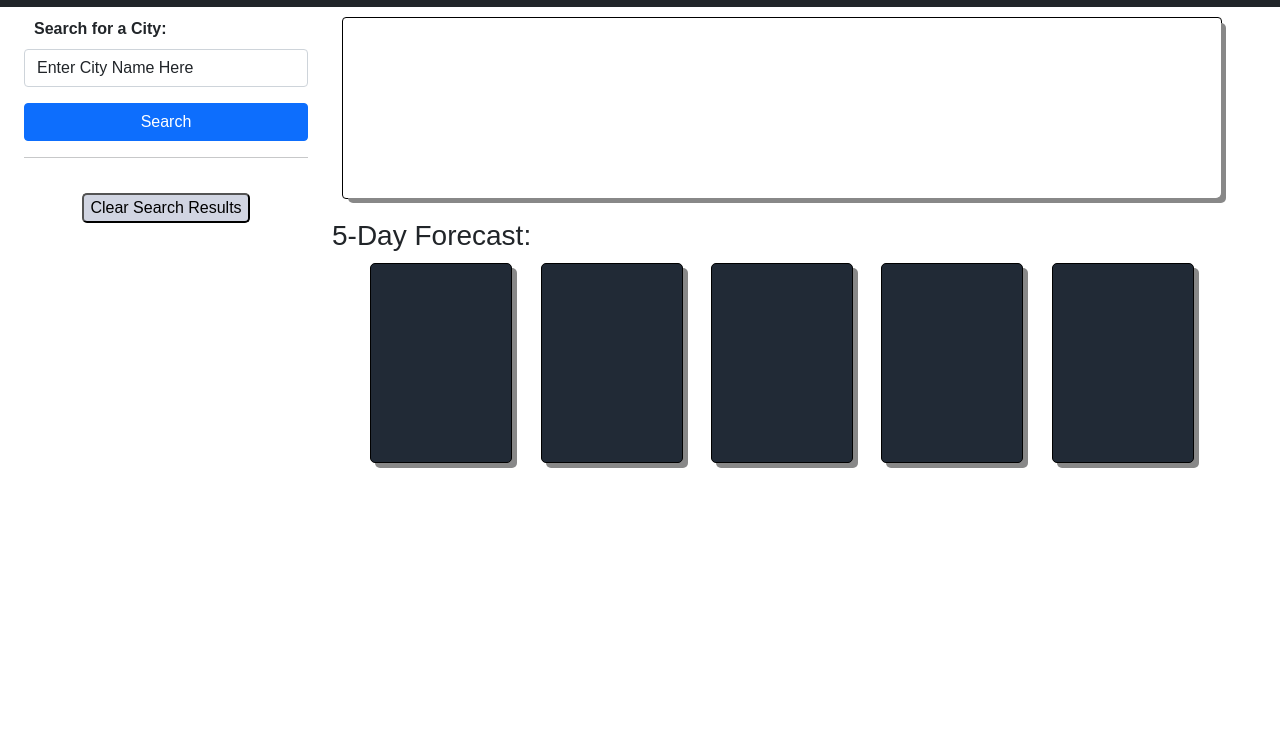
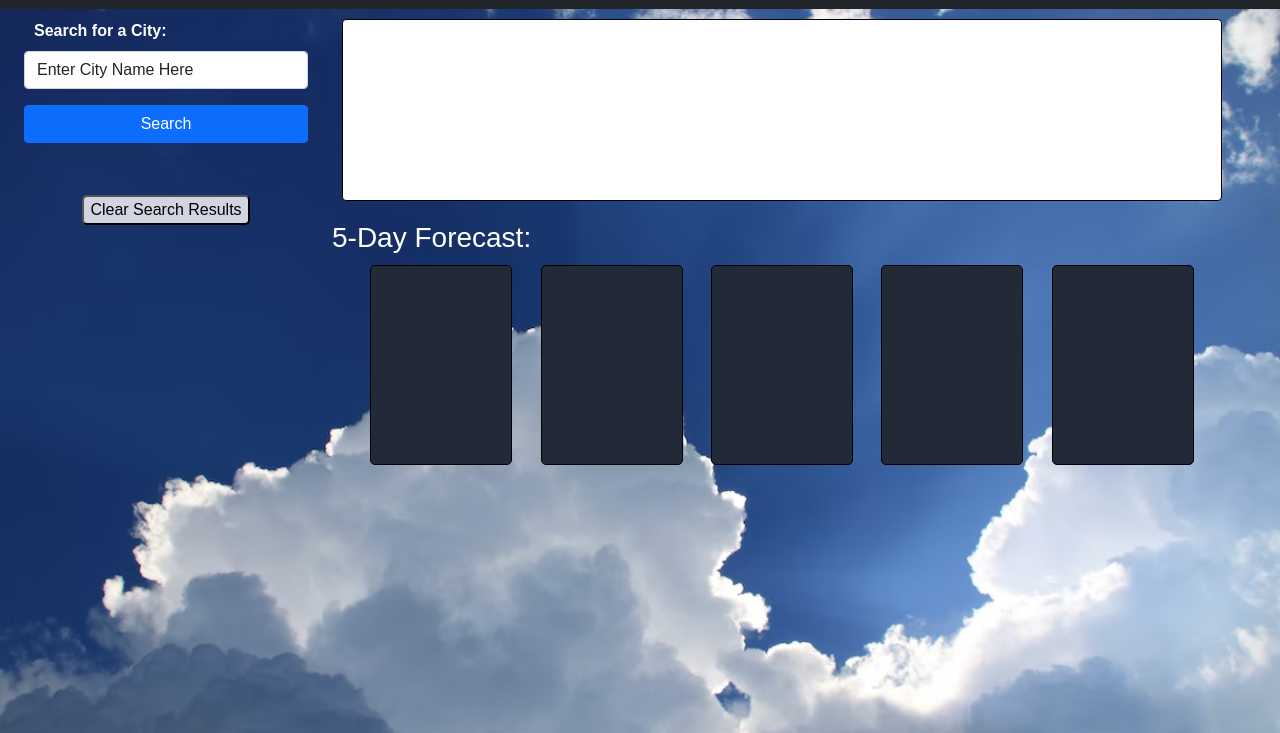
Before and after one commit to EricKim86/weather-dashboard, a plain HTML site: page index.html in a window 1280 px wide. Shown: the part 67-800 px from the top of the page. Drawn offline with nearby package versions, Linux system fonts and the light colour scheme.

Commit message:
added new background image and updated README

```diff
--- a/assets/css/style.css
+++ b/assets/css/style.css
@@ -1,14 +1,24 @@
+html {
+    position: relative;
+    min-height: 100%;
+}
+
 body {
     font-family:Arial, Helvetica, sans-serif;
     font-weight: bold;
+    background-image: url("../images/sunny.avif");
+    background-repeat: no-repeat;
+    background-size: cover;
 }
 
 label {
     margin: 10px;
+    color: white;
 }
 
 h3 {
     margin: 20px 0 10px 0;
+    color: white;
 }
 
 p {
@@ -49,6 +59,12 @@ li {
     border-radius: 5px;
     border: 1px soldi black;
 }
+
+.clear-search:hover {
+    background-color: rgb(124, 127, 136);
+    color: white;
+
+}
 .search-button {
     margin: 5px;
     padding: 8px;
@@ -60,6 +76,7 @@ li {
     border: 1px soldi black;
     width: 300px;
     font-size: 16px;
+    font-weight: bold;
 }
 
 .search-button:hover {
@@ -72,7 +89,6 @@ li {
 .card-main {
     padding: 10px;
     border-radius: 5px;
-    box-shadow: 5px 5px #888888;
     background-image: url("../images/clouds.jpg");
     background-size: cover;
     width: 100%;
@@ -101,10 +117,26 @@ li {
     border-radius: 5px;
     font-size: 14px;
     padding: 20px 0 20px 10px;
-    box-shadow: 5px 5px #888888;
     width: 100%;
     height: 200px;
 }
+
+.card-body {
+    background-color: rgb(33, 42, 54);
+    color: white;
+    border: 1px solid black;
+    border-radius: 5px;
+    font-size: 14px;
+    padding: 20px 0 20px 10px;
+    width: 100%;
+    height: 200px;
+}
+
+.card-body:hover {
+    color: rgba(255, 255, 255, 1);
+    box-shadow: 0 25px 35px rgba(100, 155, 207, 0.4);
+  }
+
 
 .card-body p {
     margin: 10px 5px 10px 5px;
--- a/assets/js/script.js
+++ b/assets/js/script.js
@@ -34,10 +34,19 @@ if (searchDisplay !== null) {
 }
 
 //saving and display city searches
-
 searchDisplay.push(input.value);
 localStorage.setItem("cityRecall", JSON.stringify(searchDisplay));
 input.value = "";
+
+//populating saved searches for user
+for (var i = 0; i < searchDisplay.length; i++) {
+  var cityGen = searchDisplay[i];
+  var btnGen = document.createElement("button")
+  btnGen.classList.add("search-button")
+  btnGen.textContent = cityGen;
+  btnGen.setAttribute("data-index", i);
+  searchResults.append(btnGen)
+    }
 
 //fetch api
   var url = ("https://api.openweathermap.org/data/2.5/forecast?q=" + city + "&units=metric&appid=" + APIKey)
@@ -49,7 +58,7 @@ input.value = "";
   .then(function (data) {
     console.log(data);
 
-// primary display - using jquery to target index.html to eliminate the need to create multiple variables
+// primary display
 var listItem = document.createElement("div");
 listItem.textContent = data.city.name;
 document.querySelector(".main-city").appendChild(listItem);
@@ -150,15 +159,6 @@ document.querySelector(".box4A").textContent = date4.format("dddd (MM/D/YY)")
 var date5 = dayjs().add(5,"days");
 document.querySelector(".box5A").textContent = date5.format("dddd (MM/D/YY)")
 
-//populating saved searches for user
-for (var i = 0; i < searchDisplay.length; i++) {
-  var cityGen = searchDisplay[i];
-  var btnGen = document.createElement("button")
-  btnGen.classList.add("search-button")
-  btnGen.textContent = cityGen;
-  btnGen.setAttribute("data-index", i);
-  searchResults.append(btnGen)
-    }
   })
   }
 }
--- a/index.html
+++ b/index.html
@@ -14,9 +14,10 @@
     <title>Weather Dashboard</title>
 </head>
 <body>
+  <!-- nav bar -->
     <nav class="navbar navbar-custom navbar-dark bg-dark">
         <div class="container-fluid">
-          <span class="navbar-brand mb-0 h1">Weather Dashboard</span>
+          <span class="navbar-brand mb-0 h1"><img src="./assets/images/cloud-icon.png" height="25px" width="25px">&nbsp Weather Dashboard</span>
         </div>
     </nav>
     <section class="container-fluid row d-flex justify-content-center">
@@ -92,7 +93,7 @@
             </section>
         </section>
     </section>
-
+<!-- js scripts -->
     <script src="https://code.jquery.com/jquery-3.4.1.min.js"></script>
     <script
       src="https://cdn.jsdelivr.net/npm/dayjs@1.11.3/dayjs.min.js"
```
Also changed, not shown: assets/images/cloud-icon.png (added), assets/images/sunny.avif (added), assets/images/website.png, 1 other file.
